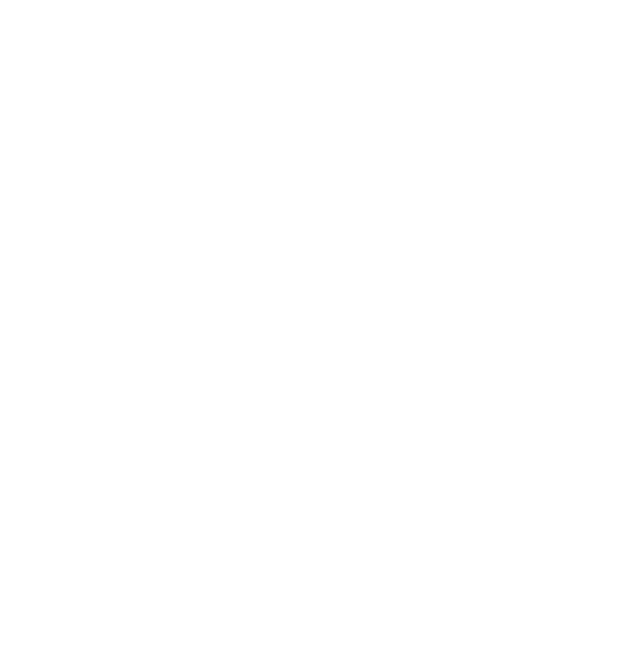
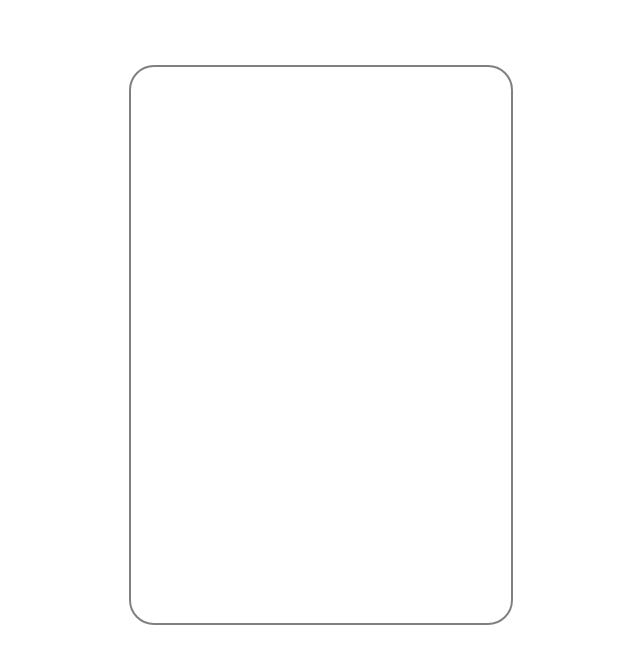
Before and after one commit to Ayesh1998/SSD_Assignment_2, a website: page views/Main.html in a window 1280 px wide. Shown: the whole page, without its empty margins (319-959 px from the left). Drawn offline with Linux system fonts and the light colour scheme; files that its build step writes are made by us from their sources.

Commit message:
add function

```diff
--- a/views/Main.html
+++ b/views/Main.html
@@ -16,5 +16,16 @@
         background-repeat:no-repeat;
         height: 90vh;
         padding-top: 5%">
+    <div style="
+                color: black;
+                text-align: center;
+                align-items: center;
+                border: 2px solid grey;
+                margin-left: 35%;
+                width:30%;
+                height:70vh;
+                border-radius: 25px;
+                margin-top: 1px;">
 
+    </div>
 </div>
```
